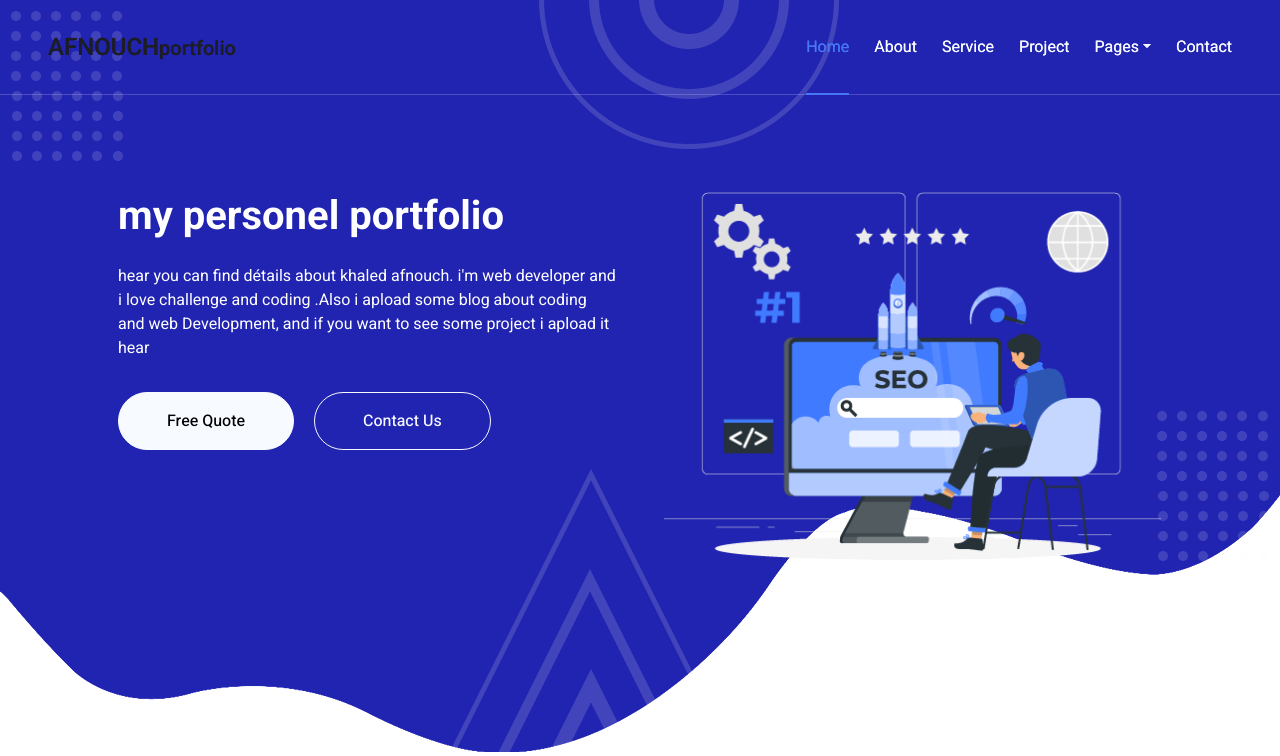
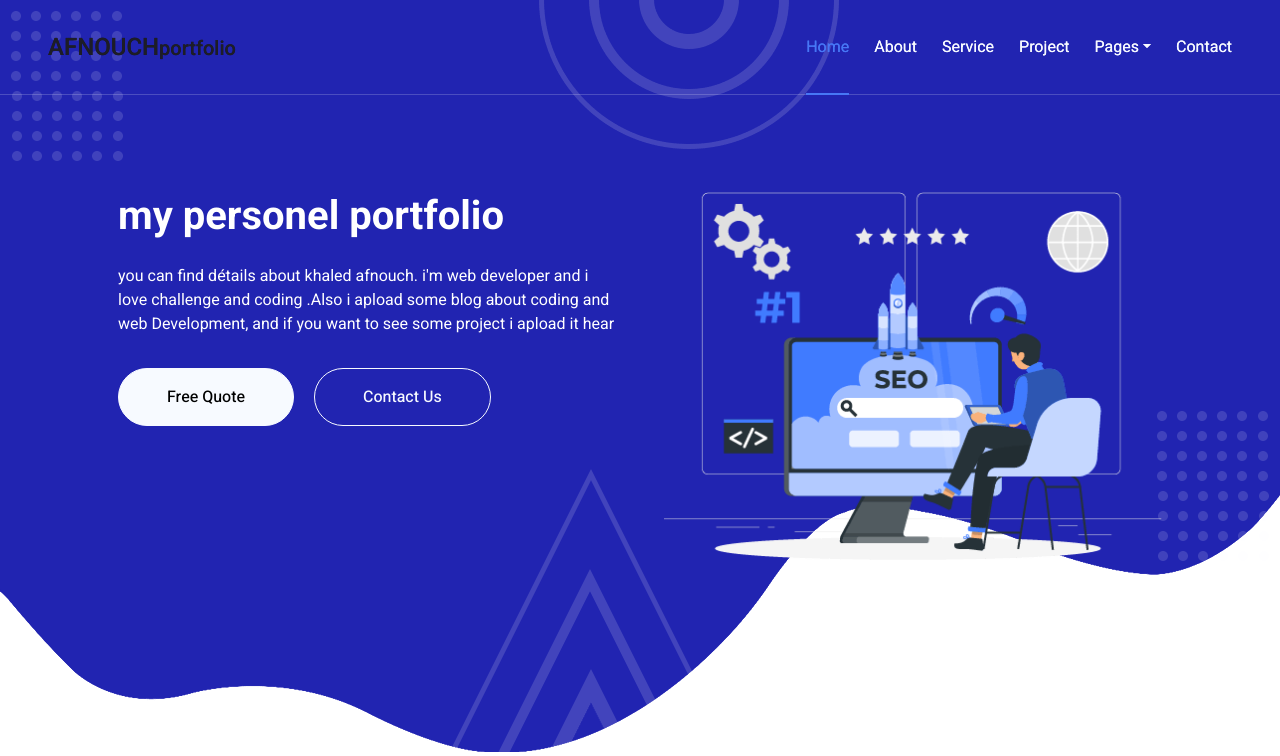
Before and after one commit to khaledafnouch/django_blog, a Django app: page / in a window 1280 px wide. Shown: the top 756 px of the page. Run offline with Django 3.2, Linux system fonts and the light colour scheme; some libraries are stand-ins or nearby versions.

Commit message:
Update index.html

```diff
--- a/blog/templates/blog/index.html
+++ b/blog/templates/blog/index.html
@@ -13,7 +13,7 @@
                     <div class="row g-5 py-5">
                         <div class="col-lg-6 text-center text-lg-start">
                             <h1 class="text-white mb-4 animated zoomIn">my personel portfolio </h1>
-                            <p class="text-white pb-3 animated zoomIn">hear you can find détails about khaled afnouch. i'm web developer and i love challenge and coding .Also  i apload some blog about coding and web Development, and if you want to see some project i apload it hear</p>
+                            <p class="text-white pb-3 animated zoomIn">you can find détails about khaled afnouch. i'm web developer and i love challenge and coding .Also  i apload some blog about coding and web Development, and if you want to see some project i apload it hear</p>
                             <a href="" class="btn btn-light py-sm-3 px-sm-5 rounded-pill me-3 animated slideInLeft">Free Quote</a>
                             <a href="{% url 'contact'    %}" class="btn btn-outline-light py-sm-3 px-sm-5 rounded-pill animated slideInRight">Contact Us</a>
                         </div>
```
